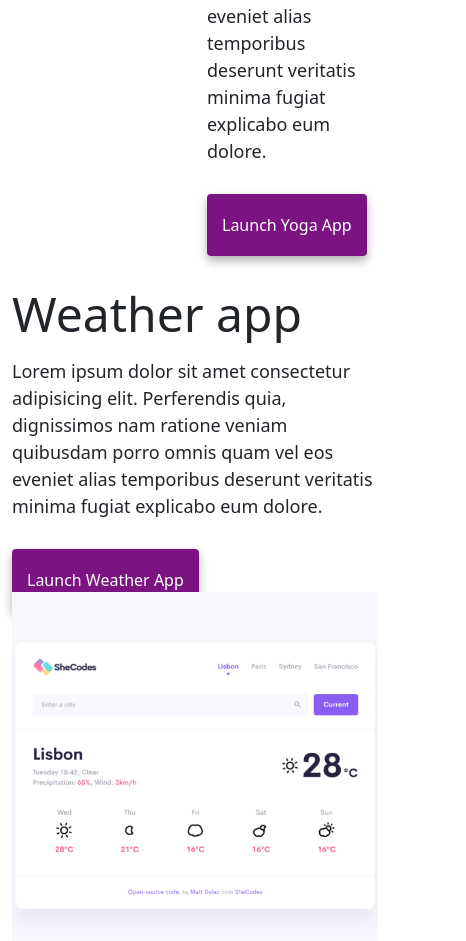
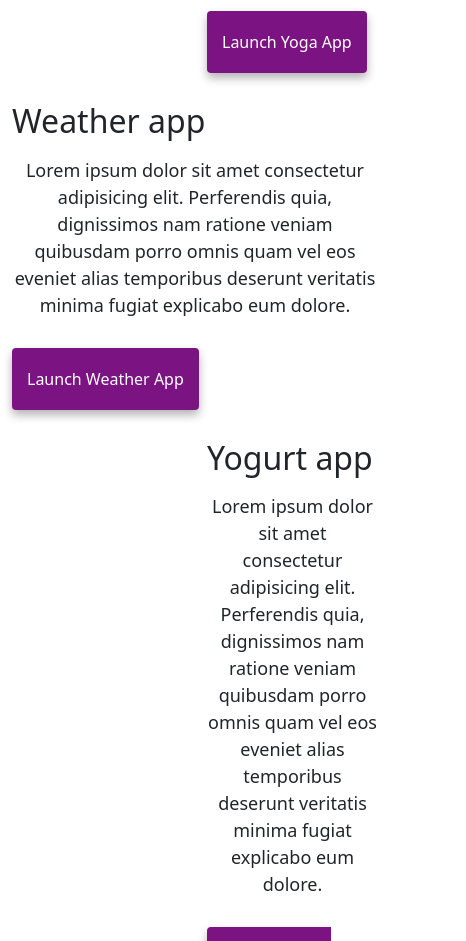
Before and after one commit to NastasiaKarpenko/portfolio, a plain HTML site: page index.html in a window 390 px wide. Shown: the part 1059-2000 px from the top of the page, 466 px wide, since content can reach past the window. Drawn offline with nearby package versions, Linux system fonts and the light colour scheme.

Commit message:
added media query

```diff
--- a/index.html
+++ b/index.html
@@ -50,9 +50,9 @@ crossorigin="anonymous"></script>
     <div class="container">
       <div class="row mt-5">
         <div class="col-6">
-         <img src="images/yoga.png" alt="yoga" class="image-fluid rounded">
+         <img src="images/yoga.png" alt="yoga" class="image-fluid rounded d-none d-md-block">
         </div>
-        <div class="col-6">
+        <div class="col-6 ">
           <h2 class="app-name">Yoga app</h2>
            <p class="pt-3">Lorem ipsum dolor sit amet consectetur adipisicing elit. Perferendis quia, dignissimos nam ratione veniam quibusdam porro omnis quam vel eos eveniet alias temporibus deserunt veritatis minima fugiat explicabo eum dolore.
            </p>
@@ -70,15 +70,15 @@ crossorigin="anonymous"></script>
             <a href="#" class="primary-link">Launch Weather App</a>
             </div>
           </div>
-        <div class="col-sm-6">
-          <img src="images/weather.png" alt="weather">
+        <div class="col-6">
+          <img src="images/weather.png" alt="weather" class="image-fluid rounded d-none d-md-block">
         </div>
       </div>
-      <div class="row mt-5">
-        <div class="col-sm-6">
-        <img src="images/download.png" alt="Yogurt">
+      <div class="row mt-5 ">
+        <div class="col-6">
+        <img src="images/download.png" alt="Yogurt" class="image-fluid rounded d-none d-md-block">
         </div>
-        <div class="col-sm-6">
+        <div class="col-6">
           <h2 class="app-name">Yogurt app</h2>
            <p class="pt-3">Lorem ipsum dolor sit amet consectetur adipisicing elit. Perferendis quia, dignissimos nam ratione veniam quibusdam porro omnis quam vel eos eveniet alias temporibus deserunt veritatis minima fugiat explicabo eum dolore.
            </p>
--- a/srt/styles.css
+++ b/srt/styles.css
@@ -103,3 +103,21 @@ img{
 .app-link{
   margin: 20px 0;
 }
+
+@media (max-width: 576px) {
+  h1 {
+      font-size: 48px;
+      line-height: 1.5;
+      color: green !important;
+  }
+  h2{
+    text-align: center;
+    font-size: 32px;
+  }
+.pt-3{
+  text-align: center;
+  width: 100%;
+}
+
+
+  }
```
